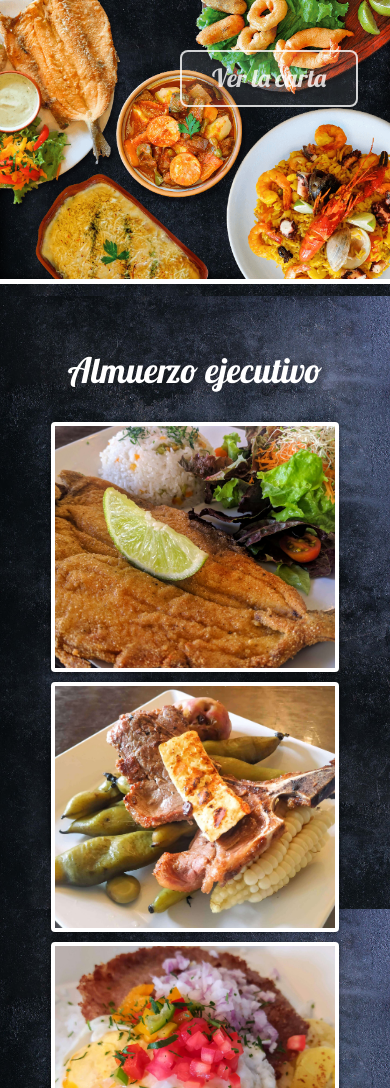
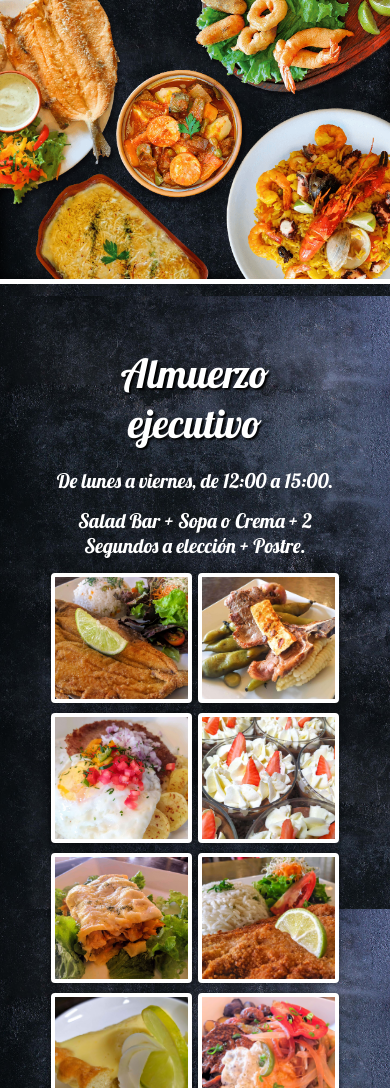
Before and after one commit to mailkaze/lacasaespana, a plain HTML site: page index.html in a window 390 px wide. Shown: the part 1543-2631 px from the top of the page. Drawn offline with Linux system fonts and the light colour scheme.

Commit message:
fin por ahora

```diff
--- a/css/styles.css
+++ b/css/styles.css
@@ -198,9 +198,16 @@ nav .enlace a {
 
 .almuerzo p {
     color: white;
-    font-size: 35px;
+    font-size: 2.5em;
+    text-shadow: 2px 2px 2px black;
     text-align: center;
-    padding: 60px 0 30px 0;
+    padding: 60px 0 20px 0;
+}
+
+.almuerzo .description {
+    font-size: 1.25em;
+    text-shadow: none;
+    padding: 0 0 15px;
 }
 
 .galeria {
@@ -575,11 +582,12 @@ footer .texto {
         width: 100%;
     }
     .carta a {
-        top: 280px;
-        left: 180px;
+        top: 170px;
+        left: 48px;
     }
     .galeria picture {
-        width: 100%;
+        width: 49%;
+        height: 130px;
     }
     .eventos p {
         top: 50px;
--- a/index.html
+++ b/index.html
@@ -74,6 +74,9 @@
     <section class="almuerzo" id="almuerzo">
       <div class="contenedor">
         <p>Almuerzo ejecutivo</p>
+        <p class="description">De lunes a viernes, de 12:00 a 15:00.</p>
+        <p class="description">Salad Bar + Sopa o Crema + 2 Segundos a elección + Postre.</p>
+
         <div class="galeria">
           <picture>
             <img src="img/1.jpg" alt="" />
```
